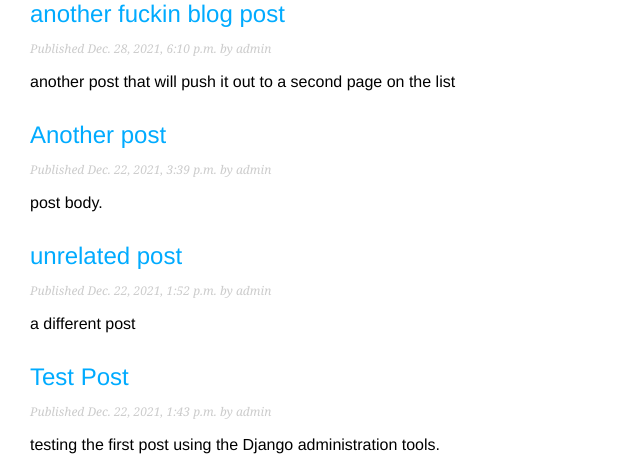
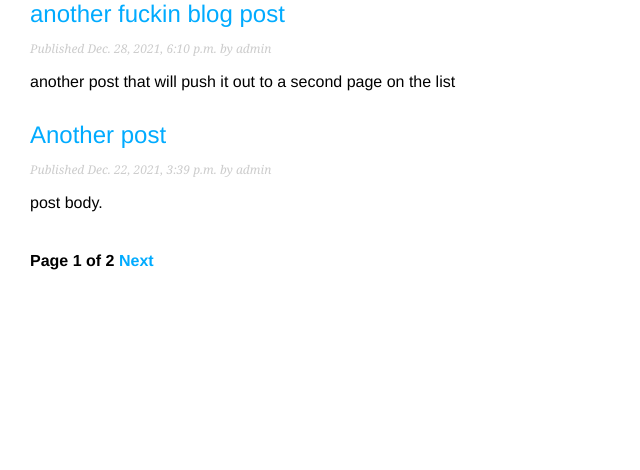
Before and after one commit to Code-Institute-Submissions/finnahern-dev-blog_AprResub, a Django app: page / in a window 1280 px wide. Shown: the part 341-811 px from the top of the page, without its empty margins (0-640 px from the left). After the commit the page ends 611 px from the top, so only its background shows below. Run offline with Django 4.2, Linux system fonts and the light colour scheme; data comes from the database, SQL or seed files in the repository; both versions use the stored data as it was after the commit.

Commit message:
Add pagination to list.html

```diff
--- a/devsite/blog/templates/blog/post/list.html
+++ b/devsite/blog/templates/blog/post/list.html
@@ -15,4 +15,5 @@
         </p>
         {{ post.body|truncatewords:30|linebreaks}}
     {% endfor %}
+    {% include "pagination.html" with page=posts %}
 {% endblock %}
--- /dev/null
+++ b/devsite/blog/templates/pagination.html
@@ -0,0 +1,13 @@
+<div class="pagination">
+    <span class="step-links">
+        {% if page.has_previous %}
+            <a href="?page={{ page.previous_page_number }}">Previous</a>
+        {% endif %}
+        <span class="current">
+            Page {{ page.number }} of {{ page.paginator.num_pages }}
+        </span>
+        {% if page.has_next %}
+            <a href="?page={{ page.next_page_number }}">Next</a>
+        {% endif %}
+    </span>
+</div>
--- a/devsite/blog/views.py
+++ b/devsite/blog/views.py
@@ -1,12 +1,28 @@
 from django.shortcuts import render, get_object_or_404
 from .models import Post
+from django.core.paginator import Paginator, EmptyPage,\
+    PageNotAnInteger
 
 
 def post_list(request):
-    posts = Post.published.all()
+    """
+    Function to render the post_list homepage when called
+    """
+    object_list = Post.published.all()
+    paginator = Paginator(object_list, 4) # 4 posts in each page
+    page = request.GET.get('page')
+    try:
+        posts = paginator.page(page)
+    except PageNotAnInteger:
+        # If page is not an integer deliver the first page
+        posts = paginator.page(1)
+    except EmptyPage:
+        # If page is out of range deliver last page of results
+        posts = paginator.page(paginator.num_pages)
     return render(request,
-        "blog/post/list.html",
-        {"posts": posts})
+                 'blog/post/list.html',
+                 {'page': page,
+                  'posts': posts})
 
 
 def post_detail(request, year, month, day, post):
```
Also changed, not shown: devsite/db.sqlite3.
